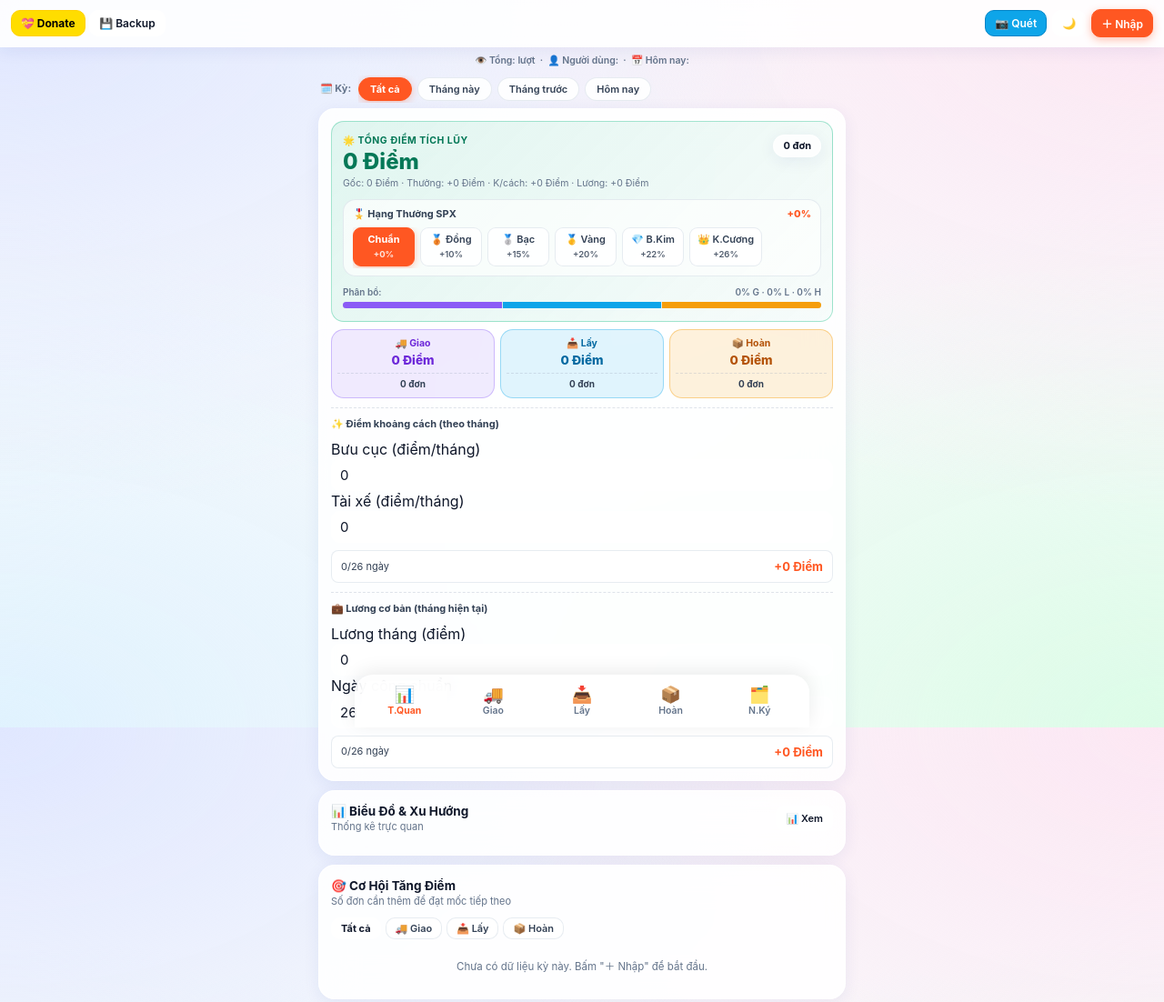
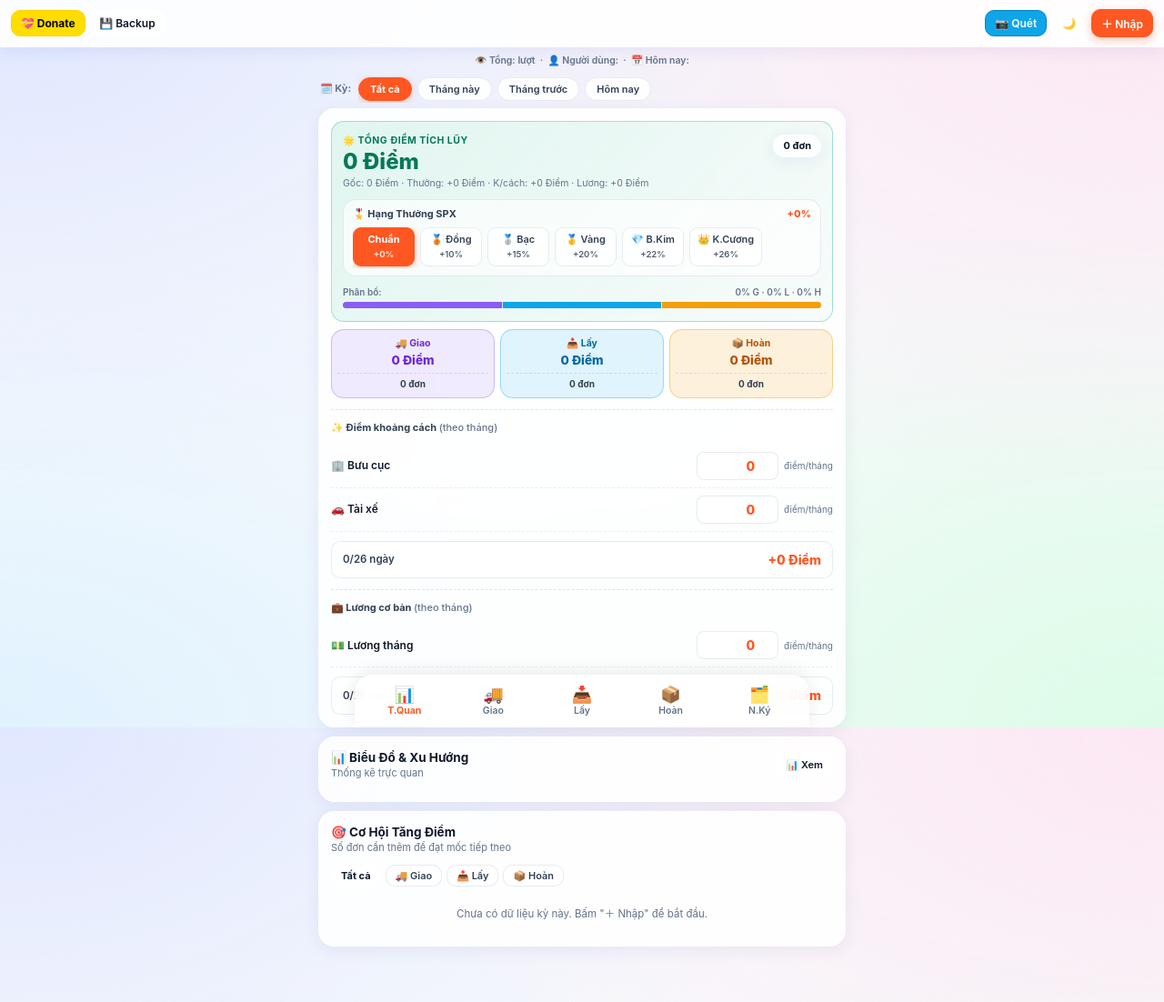
Before and after one commit to linhshope124-a11y/spx-tracker-v, a plain HTML site: page index.html in a window 1280 px wide. Shown: the top 1102 px of the page at 91% size. Drawn offline with Linux system fonts and the light colour scheme; some packages are replaced by stand-ins of ours; a script that the page names is missing.

Commit message:
Update index.html

```diff
--- a/index.html
+++ b/index.html
@@ -95,49 +95,59 @@
               </div>
             </div>
           </div>
+
           <div class="stat-grid-reorganized">
             <div class="stat-card-item type-del"><div class="stat-card-head"><span class="stat-card-title">🚚 Giao</span></div><div class="stat-card-val" id="miniDelPoints">0 Điểm</div><div class="stat-card-foot"><b id="miniDelOrders">0 đơn</b></div></div>
             <div class="stat-card-item type-pick"><div class="stat-card-head"><span class="stat-card-title">📥 Lấy</span></div><div class="stat-card-val" id="miniPickPoints">0 Điểm</div><div class="stat-card-foot"><b id="miniPickOrders">0 đơn</b></div></div>
             <div class="stat-card-item type-ret"><div class="stat-card-head"><span class="stat-card-title">📦 Hoàn</span></div><div class="stat-card-val" id="miniRetPoints">0 Điểm</div><div class="stat-card-foot"><b id="miniRetOrders">0 đơn</b></div></div>
           </div>
 
-          <div class="manual-points-box" style="margin-top:10px;padding-top:10px;border-top:1px dashed rgba(148,163,184,0.3)">
-            <div style="font-size:11px;font-weight:700;color:var(--text-secondary);margin-bottom:8px">
-              ✨ Điểm khoảng cách (theo tháng)
+          <div style="margin-top:12px;padding-top:12px;border-top:1px dashed rgba(148,163,184,0.3)">
+            <div style="font-size:11px;font-weight:700;color:var(--text-secondary);margin-bottom:10px">
+              ✨ Điểm khoảng cách <span style="color:var(--text-muted);font-weight:500">(theo tháng)</span>
             </div>
-            <div class="manual-points-grid">
-              <div class="manual-point-item">
-                <label>Bưu cục (điểm/tháng)</label>
-                <input type="number" inputmode="numeric" id="manualBuuCucInput" class="input-control auto-clear" value="0" min="0" onchange="saveManualPoints()">
-              </div>
-              <div class="manual-point-item">
-                <label>Tài xế (điểm/tháng)</label>
-                <input type="number" inputmode="numeric" id="manualTaiXeInput" class="input-control auto-clear" value="0" min="0" onchange="saveManualPoints()">
+
+            <div style="display:flex;justify-content:space-between;align-items:center;padding:8px 0;border-bottom:1px dashed rgba(148,163,184,0.2)">
+              <span style="font-size:12px;font-weight:600;color:var(--text-primary)">🏢 Bưu cục</span>
+              <div style="display:flex;align-items:center;gap:6px">
+                <input type="number" inputmode="numeric" id="manualBuuCucInput" value="0" min="0" onchange="saveManualPoints()"
+                       style="width:90px;padding:6px 10px;border:1px solid var(--glass-border-subtle);border-radius:8px;background:var(--glass-surface);color:var(--spx-orange);font-size:14px;font-weight:800;text-align:right;outline:none;font-family:inherit;">
+                <span style="font-size:10px;color:var(--text-muted);white-space:nowrap">điểm/tháng</span>
               </div>
             </div>
-            <div style="margin-top:8px;padding:8px 10px;background:var(--glass-subtle);border-radius:8px;border:1px solid var(--glass-border-subtle);display:flex;justify-content:space-between;align-items:center">
-              <span style="font-size:11px;color:var(--text-secondary)" id="manualProgressText">0/26 ngày</span>
-              <b id="manualTotalDisplay" style="color:var(--spx-orange);font-size:13px">+0 Điểm</b>
+
+            <div style="display:flex;justify-content:space-between;align-items:center;padding:8px 0;border-bottom:1px dashed rgba(148,163,184,0.2)">
+              <span style="font-size:12px;font-weight:600;color:var(--text-primary)">🚗 Tài xế</span>
+              <div style="display:flex;align-items:center;gap:6px">
+                <input type="number" inputmode="numeric" id="manualTaiXeInput" value="0" min="0" onchange="saveManualPoints()"
+                       style="width:90px;padding:6px 10px;border:1px solid var(--glass-border-subtle);border-radius:8px;background:var(--glass-surface);color:var(--spx-orange);font-size:14px;font-weight:800;text-align:right;outline:none;font-family:inherit;">
+                <span style="font-size:10px;color:var(--text-muted);white-space:nowrap">điểm/tháng</span>
+              </div>
+            </div>
+
+            <div style="margin-top:10px;padding:10px 12px;background:var(--glass-subtle);border-radius:10px;border:1px solid var(--glass-border-subtle);display:flex;justify-content:space-between;align-items:center">
+              <span style="font-size:11.5px;color:var(--text-secondary);font-weight:600" id="manualProgressText">0/26 ngày</span>
+              <b id="manualTotalDisplay" style="color:var(--spx-orange);font-size:14px;font-weight:800">+0 Điểm</b>
             </div>
           </div>
 
-          <div class="manual-points-box" style="margin-top:10px;padding-top:10px;border-top:1px dashed rgba(148,163,184,0.3)">
-            <div style="font-size:11px;font-weight:700;color:var(--text-secondary);margin-bottom:8px">
-              💼 Lương cơ bản (tháng hiện tại)
+          <div style="margin-top:12px;padding-top:12px;border-top:1px dashed rgba(148,163,184,0.3)">
+            <div style="font-size:11px;font-weight:700;color:var(--text-secondary);margin-bottom:10px">
+              💼 Lương cơ bản <span style="color:var(--text-muted);font-weight:500">(theo tháng)</span>
             </div>
-            <div class="manual-points-grid">
-              <div class="manual-point-item">
-                <label>Lương tháng (điểm)</label>
-                <input type="number" inputmode="numeric" id="salaryBaseInput" class="input-control auto-clear" value="0" min="0" onchange="saveSalaryConfig()">
-              </div>
-              <div class="manual-point-item">
-                <label>Ngày công chuẩn</label>
-                <input type="number" inputmode="numeric" id="salaryDaysInput" class="input-control auto-clear" value="26" min="1" onchange="saveSalaryConfig()">
+
+            <div style="display:flex;justify-content:space-between;align-items:center;padding:8px 0;border-bottom:1px dashed rgba(148,163,184,0.2)">
+              <span style="font-size:12px;font-weight:600;color:var(--text-primary)">💵 Lương tháng</span>
+              <div style="display:flex;align-items:center;gap:6px">
+                <input type="number" inputmode="numeric" id="salaryBaseInput" value="0" min="0" onchange="saveSalaryConfig()"
+                       style="width:90px;padding:6px 10px;border:1px solid var(--glass-border-subtle);border-radius:8px;background:var(--glass-surface);color:var(--spx-orange);font-size:14px;font-weight:800;text-align:right;outline:none;font-family:inherit;">
+                <span style="font-size:10px;color:var(--text-muted);white-space:nowrap">điểm/tháng</span>
               </div>
             </div>
-            <div style="margin-top:8px;padding:8px 10px;background:var(--glass-subtle);border-radius:8px;border:1px solid var(--glass-border-subtle);display:flex;justify-content:space-between;align-items:center">
-              <span style="font-size:11px;color:var(--text-secondary)" id="salaryProgressText">0/26 ngày</span>
-              <b id="salaryPointsDisplay" style="color:var(--spx-orange);font-size:13px">+0 Điểm</b>
+
+            <div style="margin-top:10px;padding:10px 12px;background:var(--glass-subtle);border-radius:10px;border:1px solid var(--glass-border-subtle);display:flex;justify-content:space-between;align-items:center">
+              <span style="font-size:11.5px;color:var(--text-secondary);font-weight:600" id="salaryProgressText">0/26 ngày</span>
+              <b id="salaryPointsDisplay" style="color:var(--spx-orange);font-size:14px;font-weight:800">+0 Điểm</b>
             </div>
           </div>
         </section>
```
